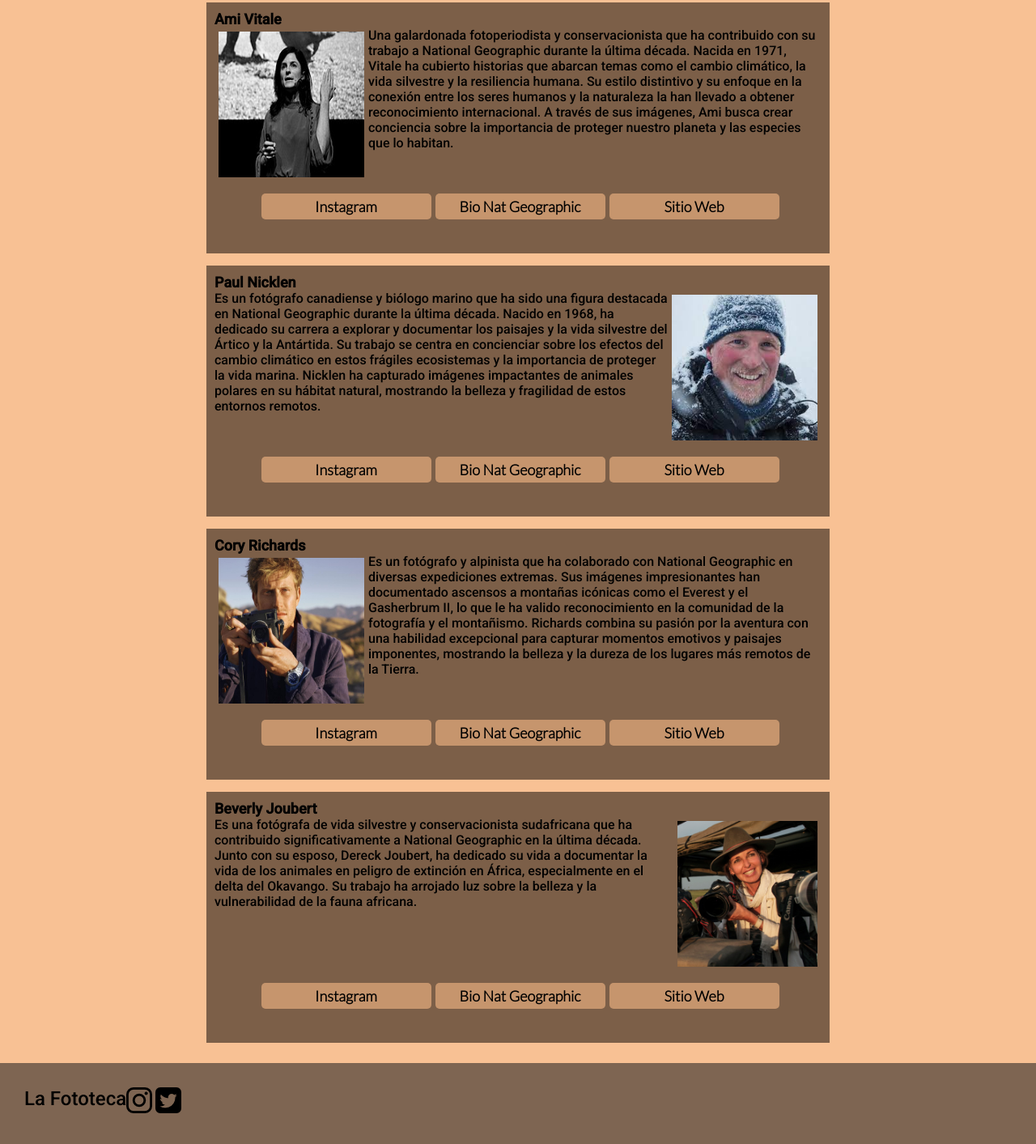
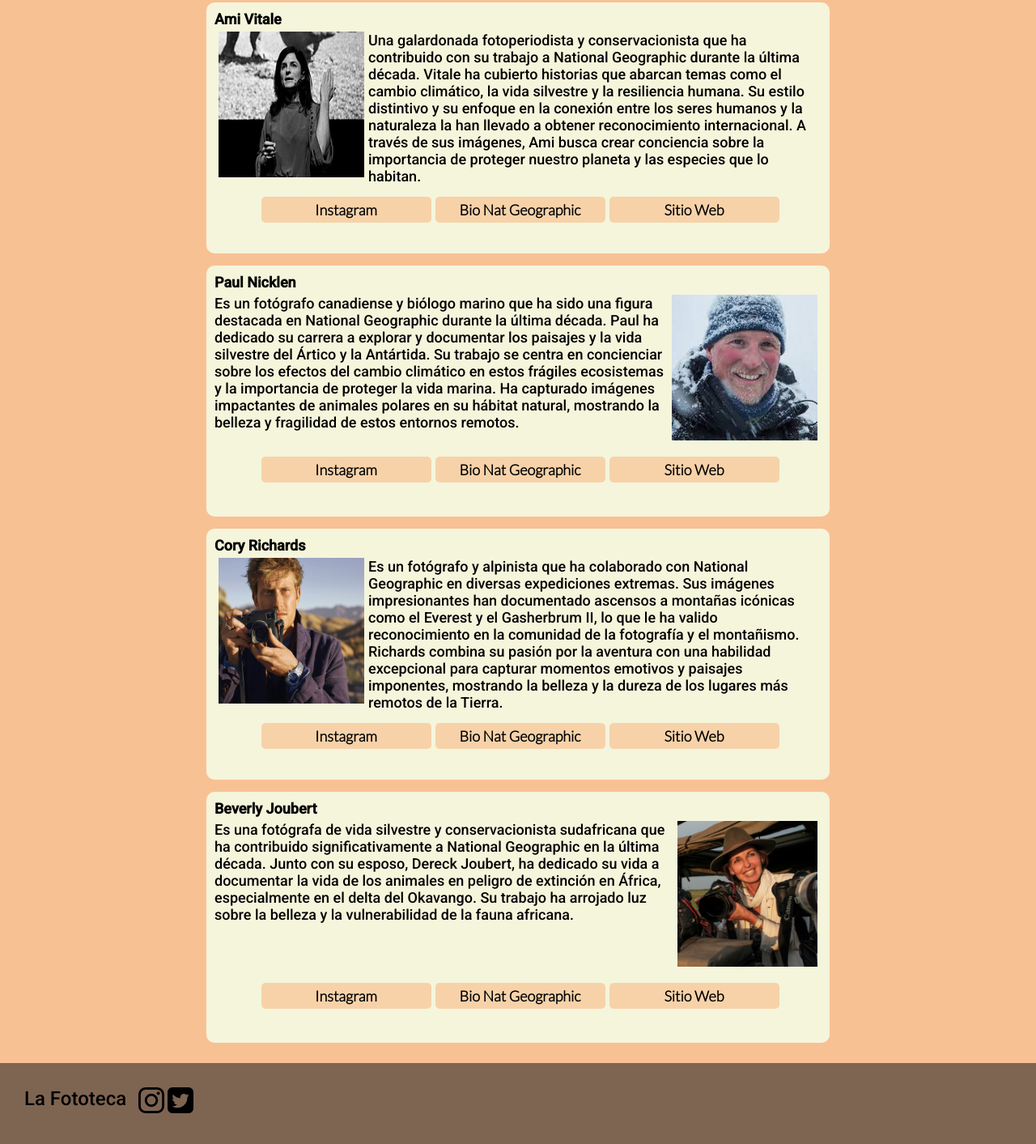
Before and after one commit to ramicha10/PreEntrega2-Ramiro-Chami, a plain HTML site: page pages/fotografos.html in a window 1280 px wide. Shown: the part 160-1573 px from the top of the page at 81% size. Drawn offline with Linux system fonts and the light colour scheme.

Commit message:
Entrega final

```diff
--- a/pages/fotografos.html
+++ b/pages/fotografos.html
@@ -32,7 +32,7 @@
                         <h3>Ami Vitale</h3>
                         <div>
                             <img src="../imagenes/ami-vitale.jpg" alt="Ami Vitale">
-                            <p>Una galardonada fotoperiodista y conservacionista que ha contribuido con su trabajo a National Geographic durante la última década. Nacida en 1971, Vitale ha cubierto historias que abarcan temas como el cambio climático, la vida silvestre y la resiliencia humana. Su estilo distintivo y su enfoque en la conexión entre los seres humanos y la naturaleza la han llevado a obtener reconocimiento internacional. A través de sus imágenes, Ami busca crear conciencia sobre la importancia de proteger nuestro planeta y las especies que lo habitan.</p>
+                            <p>Una galardonada fotoperiodista y conservacionista que ha contribuido con su trabajo a National Geographic durante la última década. Vitale ha cubierto historias que abarcan temas como el cambio climático, la vida silvestre y la resiliencia humana. Su estilo distintivo y su enfoque en la conexión entre los seres humanos y la naturaleza la han llevado a obtener reconocimiento internacional. A través de sus imágenes, Ami busca crear conciencia sobre la importancia de proteger nuestro planeta y las especies que lo habitan.</p>
                         </div>
                         <div class="botones">
                             <a href="https://www.instagram.com/amivitale/?hl=es" target="_blank">Instagram</a>
@@ -43,7 +43,7 @@
                     <div class="tarjeta">
                         <h3>Paul Nicklen</h3>
                         <div>
-                            <p>Es un fotógrafo canadiense y biólogo marino que ha sido una figura destacada en National Geographic durante la última década. Nacido en 1968, ha dedicado su carrera a explorar y documentar los paisajes y la vida silvestre del Ártico y la Antártida. Su trabajo se centra en concienciar sobre los efectos del cambio climático en estos frágiles ecosistemas y la importancia de proteger la vida marina. Nicklen ha capturado imágenes impactantes de animales polares en su hábitat natural, mostrando la belleza y fragilidad de estos entornos remotos.</p>
+                            <p>Es un fotógrafo canadiense y biólogo marino que ha sido una figura destacada en National Geographic durante la última década. Paul ha dedicado su carrera a explorar y documentar los paisajes y la vida silvestre del Ártico y la Antártida. Su trabajo se centra en concienciar sobre los efectos del cambio climático en estos frágiles ecosistemas y la importancia de proteger la vida marina. Ha capturado imágenes impactantes de animales polares en su hábitat natural, mostrando la belleza y fragilidad de estos entornos remotos.</p>
                             <img src="../imagenes/Paul-Nicklen.jpg" alt="Paul Nicklen">
                         </div>
                         <div class="botones">
--- a/scss/_footer.scss
+++ b/scss/_footer.scss
@@ -5,6 +5,7 @@
     width: 100%;
     height: 100px;
     div {
+        margin-right: 10px;
         h2 {
             margin-top: 30px;
             margin-left: 30px;
@@ -13,6 +14,6 @@
         }
     }
     .logos {
-        margin-top: 30px;
+        margin: 30px 5px;
     }
 }
--- a/scss/pages/_fotografos.scss
+++ b/scss/pages/_fotografos.scss
@@ -8,7 +8,8 @@
         .tarjeta {
             display: flex;
             flex-direction: column;
-            background-color: rgb(124, 95, 72);
+            background-color: beige;
+            border-radius: 10px;
             width: 750px;
             height: 300px;
             margin: 15px 0px 5px 0px;
@@ -25,14 +26,16 @@
                     padding: 5px;
                 }
                 p {
-                    font-size: medium;
+                    font-size: large;
                     font-family: map-get($fuentes, Secondary);
+                    margin-top: 5px;
                 }
             }
             .botones {
                 justify-content: center;
                 align-content: center;
                 margin-top: 10px;
+            }
             a {
                 background-color: #fabb8796;
                 width: 200px;
@@ -45,6 +48,8 @@
                 font-family: map-get($fuentes, Primary);
                 font-size: large;
                 font-weight: bold;
+                &:hover {
+                    background-color: #63371496;
             }
             }
         }
```
Also changed, not shown: css/estilos.css, 1 other file. Lines whose indentation alone changed are shown as unchanged.
